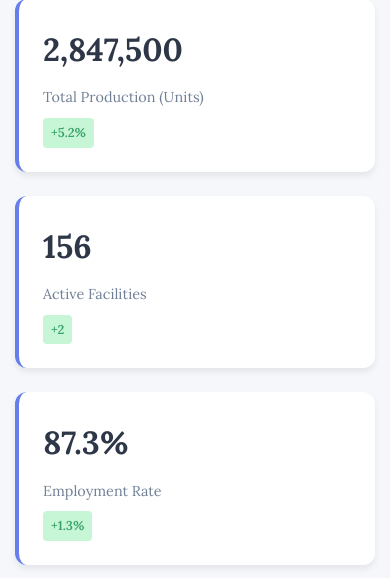
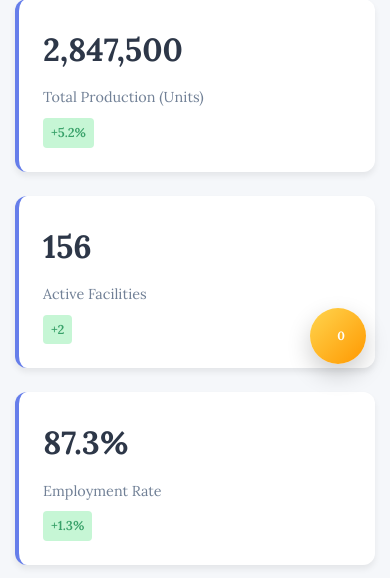
Before and after one commit to view2future/industrial_analysis_demo, a Flask app: page / in a window 390 px wide. Shown: the part 456-1034 px from the top of the page. Run offline with Flask 3, Linux system fonts and the light colour scheme.

Commit message:
minor fixes

```diff
--- a/app.py
+++ b/app.py
@@ -2084,7 +2084,6 @@ def stream_report_page(task_id):
         # Get parameters from query string or form
         city = request.args.get('city', '')
         industry = request.args.get('industry', '')
-        llm_service = request.args.get('llm_service', 'kimi')
 
         # If parameters not in query string, try to get from database
         if not city or not industry:
@@ -2097,8 +2096,7 @@ def stream_report_page(task_id):
         return render_template('stream_report.html',
                              task_id=task_id,
                              city=city,
-                             industry=industry,
-                             llm_service=llm_service)
+                             industry=industry)
     except Exception as e:
         logger.error(f"Error loading stream report page: {e}")
         flash('无法加载报告生成页面', 'error')
--- a/templates/index.html
+++ b/templates/index.html
@@ -8,58 +8,60 @@
     <link rel="stylesheet" href="{{ url_for('static', filename='css/theme-modern.css') }}">
     <script src="https://cdn.jsdelivr.net/npm/chart.js"></script>
     <style>
+        /* Enhanced floating task system for homepage */
         #floating-icon {
             position: fixed;
-            top: 20px;
-            right: 20px;
-            width: 50px;
-            height: 50px;
+            right: 24px;
+            bottom: 24px;
+            z-index: 10060;
+            width: 56px;
+            height: 56px;
             border-radius: 50%;
-            background-color: #ffc107;
-            color: white;
-            display: flex;
+            background: linear-gradient(135deg, #ffd54f 0%, #ff9800 100%);
+            box-shadow: 0 10px 25px rgba(0,0,0,0.2);
+            color: #fff;
+            display: none;
             align-items: center;
             justify-content: center;
-            font-weight: bold;
-            font-size: 20px;
-            box-shadow: 0 2px 10px rgba(0,0,0,0.2);
             cursor: pointer;
-            z-index: 1000;
-            display: none;
+            transition: transform 0.15s ease, box-shadow 0.15s ease;
+        }
+
+        #floating-icon:hover {
+            box-shadow: 0 14px 32px rgba(0,0,0,0.25);
+        }
+
+        #floating-icon:active {
+            transform: scale(0.97);
+        }
+
+        #floating-icon.processing {
+            /* Animated conic gradient for processing state */
         }
 
         #floating-icon.completed {
-            background-color: #dc3545;
+            background: linear-gradient(135deg, #66bb6a 0%, #43a047 100%);
         }
 
-        #floating-icon .spinner {
-            display: none;
-            width: 24px;
-            height: 24px;
-            border: 3px solid rgba(255,255,255,0.3);
-            border-radius: 50%;
-            border-top-color: white;
-            animation: spin 1s linear infinite;
+        #floating-icon .icon-content {
+            display: flex;
+            align-items: center;
+            gap: 6px;
         }
 
-        #floating-icon.processing .spinner {
-            display: block;
-        }
-
-        #floating-icon.processing .icon-text {
-            display: none;
-        }
-
-        @keyframes spin {
-            to { transform: rotate(360deg); }
+        #floating-icon .icon-text {
+            font-weight: 700;
+            font-size: 12px;
         }
     </style>
 </head>
 <body>
-    <!-- Floating Icon for Background Tasks -->
-    <div id="floating-icon" onclick="handleFloatingIconClick()">
-        <div class="spinner"></div>
-        <div class="icon-text">!</div>
+    <!-- Enhanced Floating Background Tasks Icon -->
+    <div id="floating-icon" style="right:24px;bottom:24px;z-index:10002;display:none;width:56px;height:56px;border-radius:50%;background:linear-gradient(135deg, #ffd54f 0%, #ff9800 100%);box-shadow:0 10px 25px rgba(0,0,0,0.2);color:#fff;display:flex;align-items:center;justify-content:center;cursor:pointer;">
+        <div style="display:flex;align-items:center;gap:6px;">
+            <i class="fas fa-activity" style="font-size:20px;"></i>
+            <span class="icon-text" style="font-weight:700;font-size:12px;">0</span>
+        </div>
     </div>
     <header class="header">
         <div class="container">
@@ -184,6 +186,11 @@
 
         // Function to handle floating icon click
         function handleFloatingIconClick() {
+            // Open the enhanced task manager panel
+            if (typeof window.floatingTaskManager !== 'undefined') {
+                window.floatingTaskManager.showTaskPanel();
+            } else {
+                // Fallback to original behavior
                 const icon = document.getElementById('floating-icon');
                 if (icon.classList.contains('completed') && backgroundTasks.length > 0) {
                     // Navigate to the latest completed report
@@ -193,18 +200,28 @@
                     }
                 }
             }
+        }
 
         // Function to show floating icon
         function showFloatingIcon() {
-            document.getElementById('floating-icon').style.display = 'flex';
+            const icon = document.getElementById('floating-icon');
+            if (icon) {
+                icon.style.display = 'flex';
+            }
         }
 
         // Function to update floating icon status
-        function updateFloatingIconStatus(isCompleted, reportId = null) {
+        function updateFloatingIconStatus(isCompleted, reportId = null, progress = 0) {
             const icon = document.getElementById('floating-icon');
+            if (icon) {
                 if (isCompleted) {
                     icon.classList.remove('processing');
                     icon.classList.add('completed');
+                    // Update icon text
+                    const iconText = icon.querySelector('.icon-text');
+                    if (iconText) {
+                        iconText.textContent = '!';
+                    }
                     // Store reportId for navigation
                     if (reportId && backgroundTasks.length > 0) {
                         backgroundTasks[backgroundTasks.length - 1].reportId = reportId;
@@ -212,6 +229,16 @@
                 } else {
                     icon.classList.remove('completed');
                     icon.classList.add('processing');
+                    // Update icon with progress
+                    const iconText = icon.querySelector('.icon-text');
+                    if (iconText) {
+                        iconText.textContent = Math.round(progress) + '%';
+                    }
+                    // Apply animated gradient based on progress
+                    const pct = Math.round(progress);
+                    const deg = Math.min(Math.max(pct * 3.6, 0), 360); // Convert percentage to degrees (0-360)
+                    icon.style.backgroundImage = `linear-gradient(135deg, #ffd54f 0%, #ff9800 100%)`; // Keep consistent look
+                }
             }
         }
 
@@ -240,6 +267,11 @@
             showFloatingIcon();
             updateFloatingIconStatus(false); // Yellow/processing state
         }
+        // Initialize floating task manager on page load if not already defined
+        if (typeof window.floatingTaskManager === 'undefined' && typeof FloatingTaskManager !== 'undefined') {
+            window.floatingTaskManager = new FloatingTaskManager();
+        }
     </script>
+    <script src="{{ url_for('static', filename='js/floating_task.js') }}"></script>
 </body>
 </html>
```
Also changed, not shown: templates/report_view_llm_enhanced.html (+49 -4 lines), templates/stream_report.html (+1 -14 lines). Lines whose indentation alone changed are shown as unchanged.
